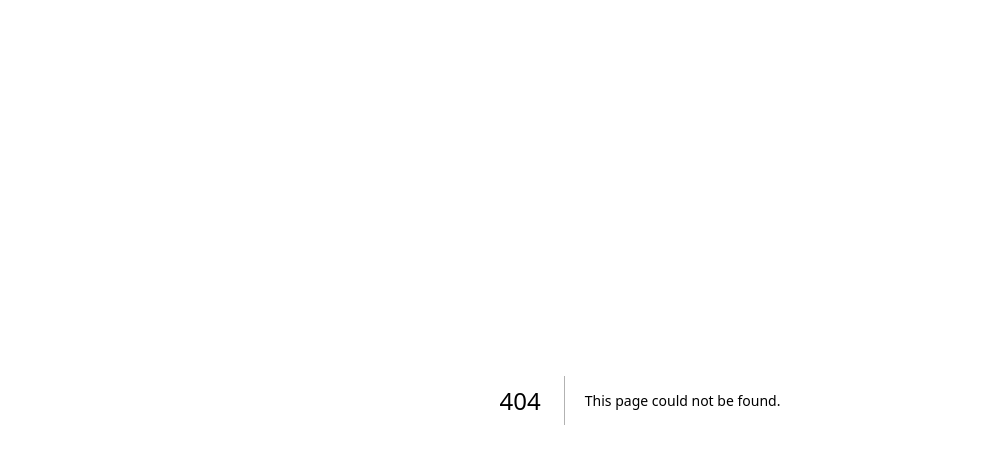
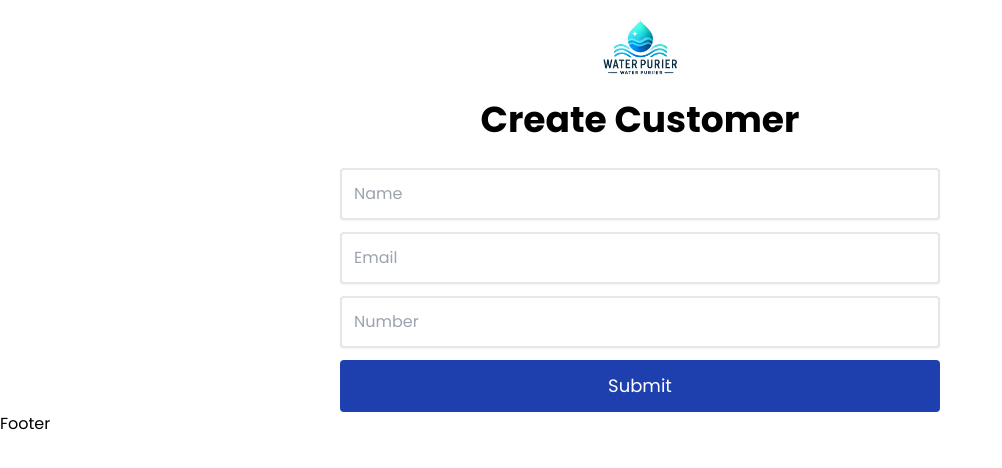
Before and after one commit to Bhavikt5/waterpurifier, a Next.js app: page /createcustomer in a window 1280 px wide. Before the commit this address had no page. Shown: the top 468 px of the page, without its empty margins (0-1002 px from the left). Built offline with nearby package versions, Linux system fonts and the light colour scheme.

Commit message:
added backend create user api

```diff
--- /dev/null
+++ b/app/api/customer/[id]/route.js
@@ -0,0 +1,12 @@
+import { customers } from "@/utils/db";
+import { NextResponse } from "next/server";
+
+export function GET(req, content, params) {
+  const customerData = customers.filter((item) => item.id == content.params.id);
+
+  return NextResponse.json(
+    customerData.length == 0
+      ? { result: "Customer not found", success: false }
+      : { result: customerData[0], success: true }
+  );
+}
--- /dev/null
+++ b/app/api/customer/route.js
@@ -0,0 +1,43 @@
+import { NextResponse } from "next/server";
+import { Customer } from "@/utils/models/customers";
+import mongoose from "mongoose";
+
+export async function GET(request) {
+  await mongoose
+    .connect(
+      "mongodb+srv://admin-bhavik:mongodbpassword@cluster1.hju2b.mongodb.net/?retryWrites=true&w=majority&appName=Cluster1/Wpdata"
+    )
+    .then(async (data) => {
+      console.log(`Mongodb connected with server: ${data.connection.host}`);
+    })
+    .catch((err) => {
+      console.error("Error connecting to MongoDB:", err);
+    });
+
+  return NextResponse.json({ result: data });
+}
+
+export async function POST(req) {
+  let payload = await req.json();
+  await mongoose
+    .connect(
+      "mongodb+srv://admin-bhavik:mongodbpassword@cluster1.hju2b.mongodb.net/?retryWrites=true&w=majority&appName=Cluster1/Wpdata"
+    )
+    .then(async (data) => {
+      console.log(`Mongodb connected with server: ${data.connection.host}`);
+    })
+    .catch((err) => {
+      console.error("Error connecting to MongoDB:", err);
+    });
+
+  if (!payload.name || !payload.number || !payload.email) {
+    return NextResponse.json(
+      { result: "required field not found", success: false },
+      { status: "400" }
+    );
+  }
+  return NextResponse.json(
+    { result: "New Customer Created", payload },
+    { status: 201 }
+  );
+}
--- /dev/null
+++ b/app/api/hello/route.js
@@ -0,0 +1,5 @@
+import { NextResponse } from "next/server";
+
+export function GET(req, res) {
+  return NextResponse.json({ text: "Hello" });
+}
--- /dev/null
+++ b/app/createcustomer/page.jsx
@@ -0,0 +1,60 @@
+"use client";
+import React, { useState } from "react";
+
+const page = () => {
+  const [name, setName] = useState("");
+  const [email, setEmail] = useState("");
+  const [number, setNumber] = useState();
+
+  const submitForm = async (e) => {
+    e.preventDefault();
+    const data = { name, email, number };
+    let response = await fetch("http://localhost:3000/api/customer", {
+      method: "Post",
+      body: JSON.stringify(data),
+    });
+    response = await response.json();
+    console.log(response);
+  };
+
+  return (
+    <form
+      className="flex flex-col justify-center items-center px-10 gap-3 "
+      onSubmit={submitForm}
+    >
+      <h1 className="font-bold text-4xl mb-4">Create Customer</h1>
+      <input
+        type="text"
+        placeholder="Name"
+        className="p-3 shadow-sm rounded border-2 w-1/2"
+        onChange={(e) => {
+          setName(e.target.value);
+        }}
+      />
+      <input
+        type="email"
+        placeholder="Email"
+        className="p-3  shadow-sm rounded border-2 w-1/2"
+        onChange={(e) => {
+          setEmail(e.target.value);
+        }}
+      />
+      <input
+        type="number"
+        placeholder="Number"
+        className="p-3  shadow-sm rounded border-2 w-1/2"
+        onChange={(e) => {
+          setNumber(e.target.value);
+        }}
+      />
+      <button
+        type="submit"
+        className="bg-blue-800 text-white text-lg hover:bg-blue-500 ease-in duration-100 w-1/2 p-3 rounded"
+      >
+        Submit
+      </button>
+    </form>
+  );
+};
+
+export default page;
--- a/app/globals.css
+++ b/app/globals.css
@@ -2,24 +2,6 @@
 @tailwind components;
 @tailwind utilities;
 
-:root {
-  --background: #ffffff;
-  --foreground: #171717;
+body {
+  font-family: "Poppins";
 }
-
-@media (prefers-color-scheme: dark) {
-  :root {
-    --background: #0a0a0a;
-    --foreground: #ededed;
-  }
-}
-
-body {
-  color: var(--foreground);
-  background: var(--background);
-  font-family: Arial, Helvetica, sans-serif;
-}
-
-h1 {
-  font-size: 7vh;
-}
--- a/app/layout.js
+++ b/app/layout.js
@@ -1,14 +1,13 @@
-import { Geist, Geist_Mono } from "next/font/google";
+import { Poppins } from "next/font/google";
 import "./globals.css";
+import Header from "@/components/Header/page";
+import Footer from "@/components/Footer/page";
 
-const geistSans = Geist({
-  variable: "--font-geist-sans",
+const poppins = Poppins({
   subsets: ["latin"],
-});
-
-const geistMono = Geist_Mono({
-  variable: "--font-geist-mono",
-  subsets: ["latin"],
+  display: "swap",
+  variable: "--font-poppins",
+  weight: ["100", "200", "300", "400", "500", "600", "700", "800", "900"],
 });
 
 export const metadata = {
@@ -19,10 +18,10 @@ export const metadata = {
 export default function RootLayout({ children }) {
   return (
     <html lang="en">
-      <body
-        className={`${geistSans.variable} ${geistMono.variable} antialiased`}
-      >
+      <body className={`${poppins.variable} antialiased`}>
+        <Header />
         {children}
+        <Footer />
       </body>
     </html>
   );
--- a/app/page.js
+++ b/app/page.js
@@ -2,7 +2,7 @@ import Image from "next/image";
 
 export default function Home() {
   return (
-    <div className="h-full bg-black ">
+    <div className="h-screen bg-black ">
       <h1 className="thick shadow  text-white text-center font-semibold">
         Hello World
       </h1>
--- /dev/null
+++ b/components/Footer/page.jsx
@@ -0,0 +1,7 @@
+import React from "react";
+
+const Footer = () => {
+  return <div>Footer</div>;
+};
+
+export default Footer;
--- /dev/null
+++ b/components/Header/page.jsx
@@ -0,0 +1,17 @@
+import Image from "next/image";
+import React from "react";
+
+const Header = () => {
+  return (
+    <div className="flex justify-center align-middle">
+      <Image
+        src="/logo.webp"
+        width={100}
+        height={100}
+        alt="Picture of the author"
+      />
+    </div>
+  );
+};
+
+export default Header;
--- /dev/null
+++ b/utils/db.js
@@ -0,0 +1,12 @@
+const mongoose = require("mongoose");
+
+//const connectDatabase is made in which mongodb server is made with mongoose module
+const connectDatabase = () => {
+  console.log("mongo connecting");
+
+  mongoose.connect(
+    "mongodb+srv://admin-bhavik:mongodbpassword@cluster1.hju2b.mongodb.net/"
+  );
+};
+
+module.exports = connectDatabase;
--- /dev/null
+++ b/utils/models/customers.js
@@ -0,0 +1,15 @@
+import mongoose from "mongoose";
+
+const customerModel = new mongoose.Schema(
+  {
+    name: String,
+    email: String,
+    number: String,
+  },
+  {
+    collection: "customers",
+  }
+);
+
+export const Customer =
+  mongoose.models.customers || mongoose.model("customers", customerModel);
```
Also changed, not shown: package.json (+6 -5 lines), public/logo.webp (added), 1 other file (tests, documents, lock files or other folders).
